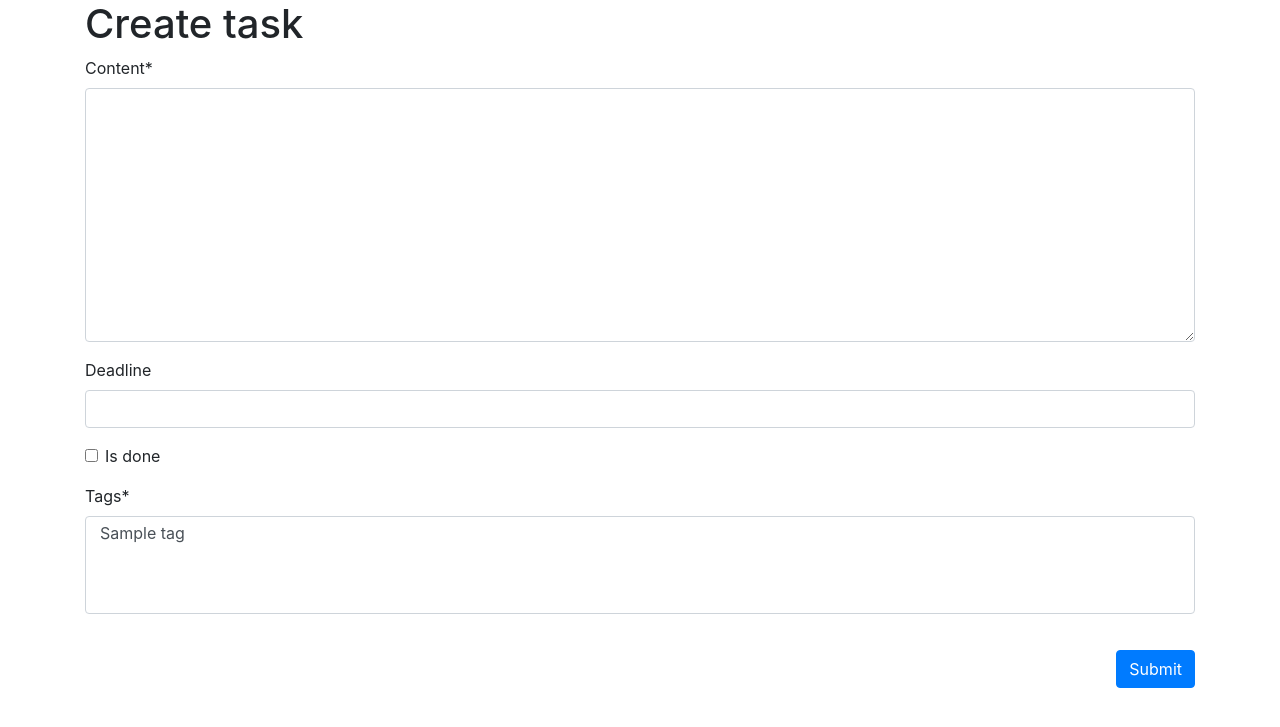
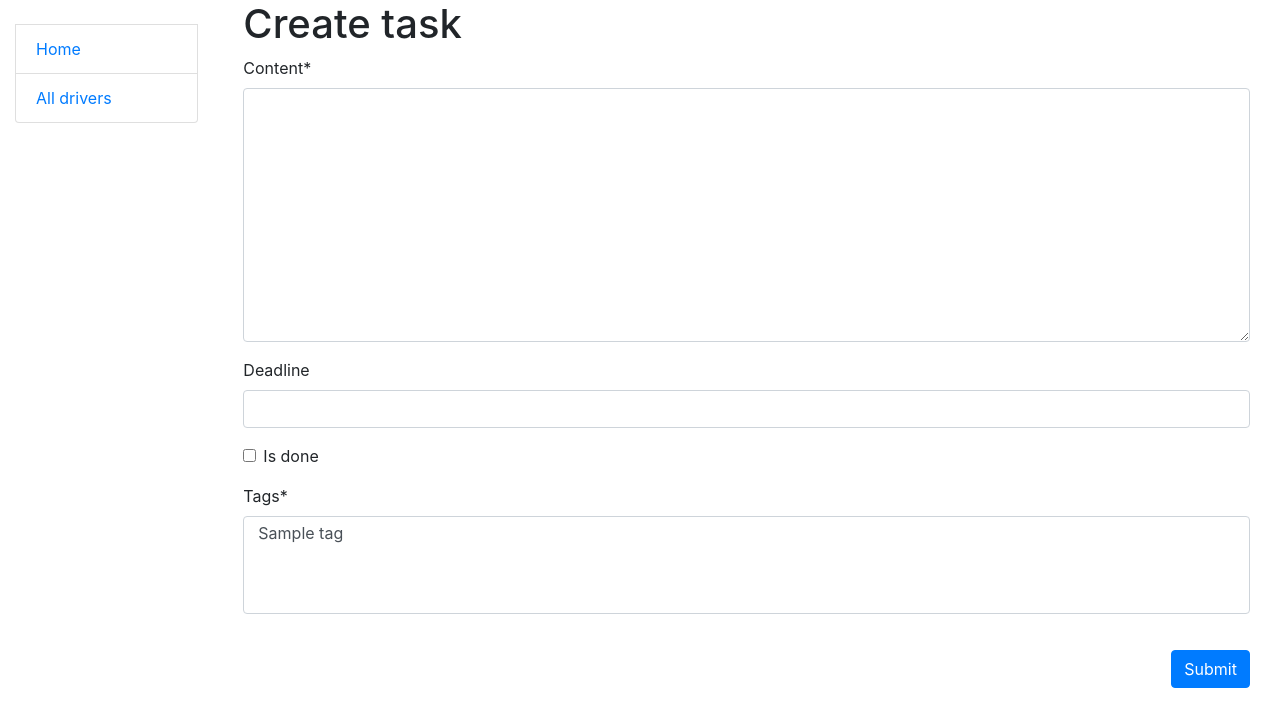
Before and after one commit to leetwinoff/to-do-list, a Django app: page /tasks/create in a window 1280 px wide. Shown: the top 727 px of the page. Run offline with Django 4.2, Linux system fonts and the light colour scheme; tables that the repository leaves empty hold one stand-in row (values such as "Sample post"); some libraries are stand-ins or nearby versions.

Commit message:
Added sidebar template and update base.html, added include/sidebar

```diff
--- a/templates/base.html
+++ b/templates/base.html
@@ -1,31 +1,36 @@
 <!DOCTYPE html>
 <html lang="en">
+
 <head>
   {% block title %}<title>To Do List</title>{% endblock %}
   <meta charset="utf-8">
   <meta name="viewport" content="width=device-width, initial-scale=1">
   <link rel="stylesheet"
-          href="https://cdn.jsdelivr.net/npm/bootstrap@4.5.3/dist/css/bootstrap.min.css"
-          integrity="sha384-TX8t27EcRE3e/ihU7zmQxVncDAy5uIKz4rEkgIXeMed4M0jlfIDPvg6uqKI2xXr2"
-          crossorigin="anonymous">
+      href="https://cdn.jsdelivr.net/npm/bootstrap@4.5.3/dist/css/bootstrap.min.css"
+      integrity="sha384-TX8t27EcRE3e/ihU7zmQxVncDAy5uIKz4rEkgIXeMed4M0jlfIDPvg6uqKI2xXr2"
+      crossorigin="anonymous">
+  <!-- Add additional CSS in static file -->
   {% load static %}
 {#  <link rel="stylesheet" href="{% static 'css/styles.css' %}">#}
-  {% block sidebar %}
-{#    {% include "includes/navbar.html" %}#}
-  {% endblock %}
 </head>
+
 <body>
-  {% block content %}
+<div class="container-fluid">
+  <div class="row">
+    <div class="col-sm-2">
 
-  {% endblock %}
-  {% block pagination %}
-{#    {% include "includes/pagination.html" %}#}
-  {% endblock %}
+      {% block sidebar %}
+        {% include "includes/sidebar.html" %}
+      {% endblock %}
+
+    </div>
+    <div class="col-sm-10 ">
+
+      {% block content %}{% endblock %}
+
+    </div>
+  </div>
+</div>
 </body>
-<br>
-<br>
-<br>
-
-
 
 </html>
--- /dev/null
+++ b/templates/includes/sidebar.html
@@ -0,0 +1,6 @@
+<ul class="sidebar-nav list-group">
+  <br>
+
+  <li class="list-group-item"><a href="#">Home</a></li>
+  <li class="list-group-item"><a href="#">All drivers</a></li>
+</ul>
```
